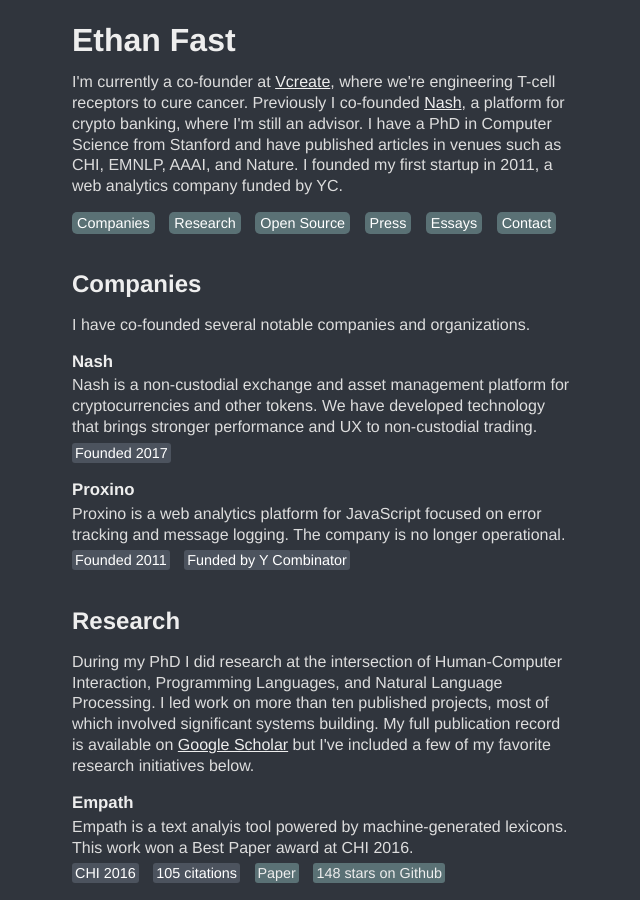
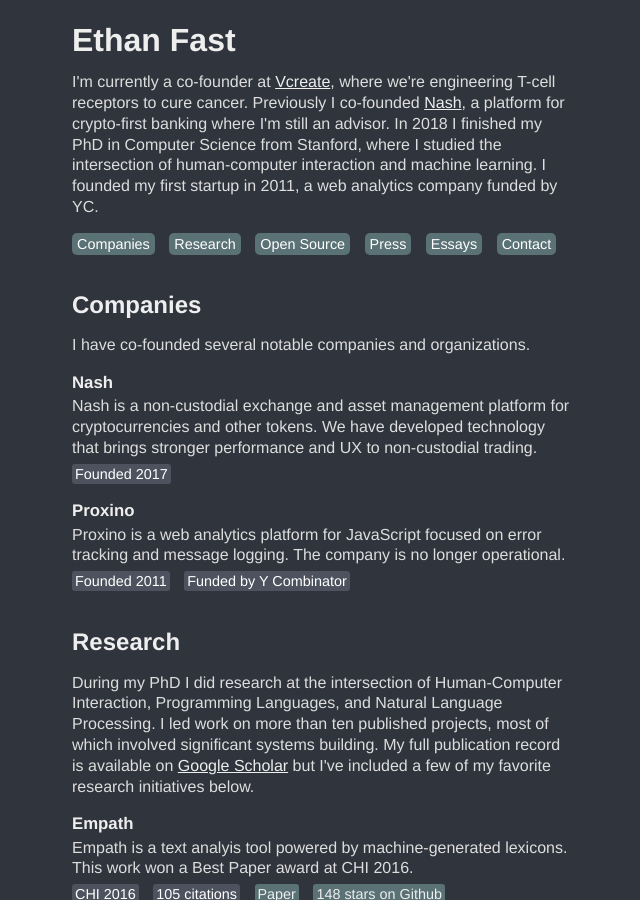
Before and after one commit to Ejhfast/ejhfast.github.com, a Jekyll site: the page built from index.html, in a window 1280 px wide and 900 px high. Shown: the whole window, without its empty margins (318-958 px from the left). Built offline with Jekyll 4.4.1, drawn with Linux system fonts in a browser that asks for light colours.

Commit message:
Update default.html

```diff
--- a/_layouts/default.html
+++ b/_layouts/default.html
@@ -12,9 +12,9 @@
             <div id="mini_bio">
                 <p>
                     I'm currently a co-founder at <a href="http://nash.io">Vcreate</a>, where we're engineering T-cell receptors to cure cancer.
-                    Previously I co-founded <a href="http://vcreate.io">Nash</a>, a platform for crypto banking, where I'm still an advisor.
-                    I have a PhD in Computer Science from Stanford and have published articles in venues such as CHI, EMNLP, AAAI, and Nature.
-                    I founded my first startup in 2011, a web analytics company funded by YC.
+                    Previously I co-founded <a href="http://vcreate.io">Nash</a>, a platform for crypto-first banking where I'm still an advisor.
+                    In 2018 I finished my PhD in Computer Science from Stanford, where I studied the intersection of human-computer interaction and
+                    machine learning. I founded my first startup in 2011, a web analytics company funded by YC.
                 </p>
             </div>
         </div>
```
